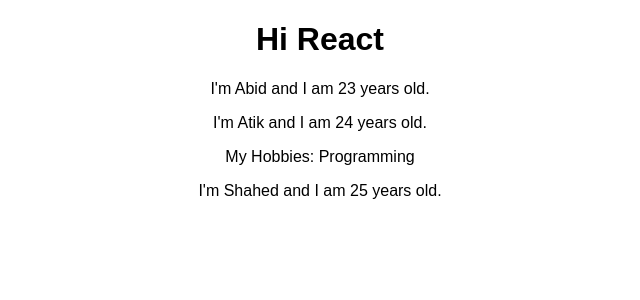
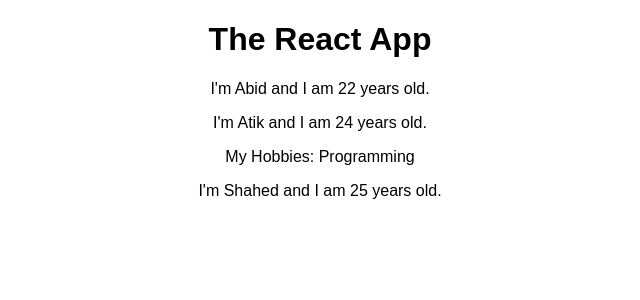
Before and after one commit to fmabid/react-new, a React (Create React App) app: page / in a window 1280 px wide. Shown: the top 300 px of the page, without its empty margins (320-960 px from the left). Built offline with nearby package versions, Linux system fonts and the light colour scheme.

Commit message:
Understanding using states

```diff
--- a/src/App.js
+++ b/src/App.js
@@ -4,13 +4,21 @@ import './App.css';
 import Person from './Person/Person';
 
 class App extends Component {
+  state = {
+    persons: [
+      {name:'Abid', age: 22},
+      {name:'Atik', age: 24},
+      {name:'Shahed', age: 25}
+    ]
+  };
+
   render() {
     return (
       <div className="App">
-        <h1>Hi React</h1>
-        <Person name="Abid" age="23" />
-        <Person name="Atik" age="24">My Hobbies: Programming</Person>
-        <Person name="Shahed" age="25" />
+        <h1>The React App</h1>
+        <Person name={this.state.persons[0].name} age={this.state.persons[0].age} />
+        <Person name={this.state.persons[1].name} age={this.state.persons[1].age}>My Hobbies: Programming</Person>
+        <Person name={this.state.persons[2].name} age={this.state.persons[2].age} />
       </div>
     );
   }
```
